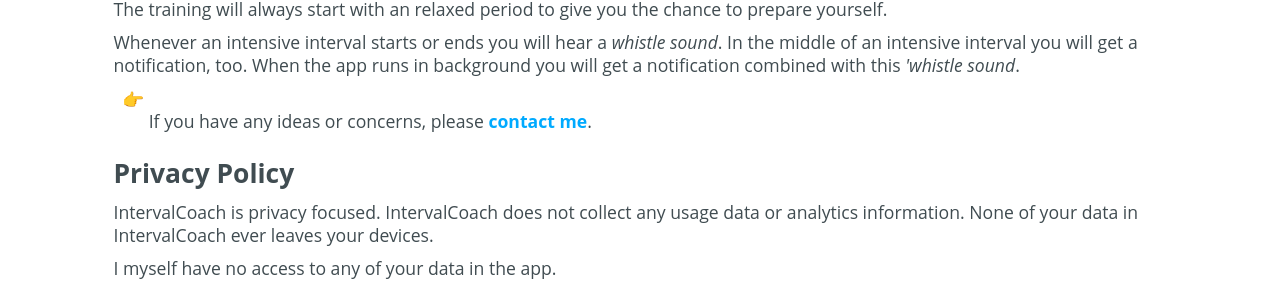
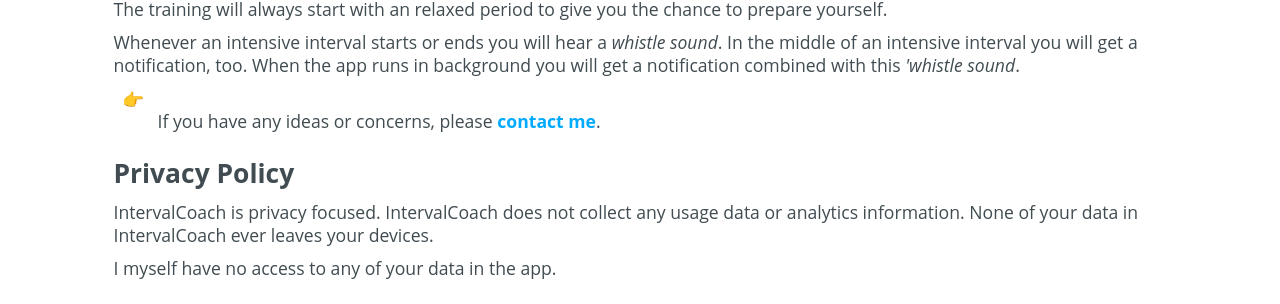
Before and after one commit to cs-LA/home, a Jekyll site: the page built from IntervalCoach/index.md, in a window 1280 px wide. Shown: the part 537-841 px from the top of the page. Built offline with Jekyll 4.4.1, drawn with Linux system fonts in a browser that asks for light colours; our own code applies the rules of GitHub Pages for plain Markdown files.

Commit message:
Update myClasses.css

```diff
--- a/styles/myClasses.css
+++ b/styles/myClasses.css
@@ -59,10 +59,10 @@
 }
 
 .hint {
-	padding-left: calc(2.0 * var(--base-font-size));
+	padding-left: calc(2.5 * var(--base-font-size));
 }
 .hint::before {
-  margin-left: calc(-2.0 * var(--base-font-size));
+  margin-left: calc(-2.5 * var(--base-font-size));
   padding-left: calc(0.5 * var(--base-font-size));
 	content: "👉";
   /*padding-right: calc(0.5 * var(--base-font-size));*/
```
